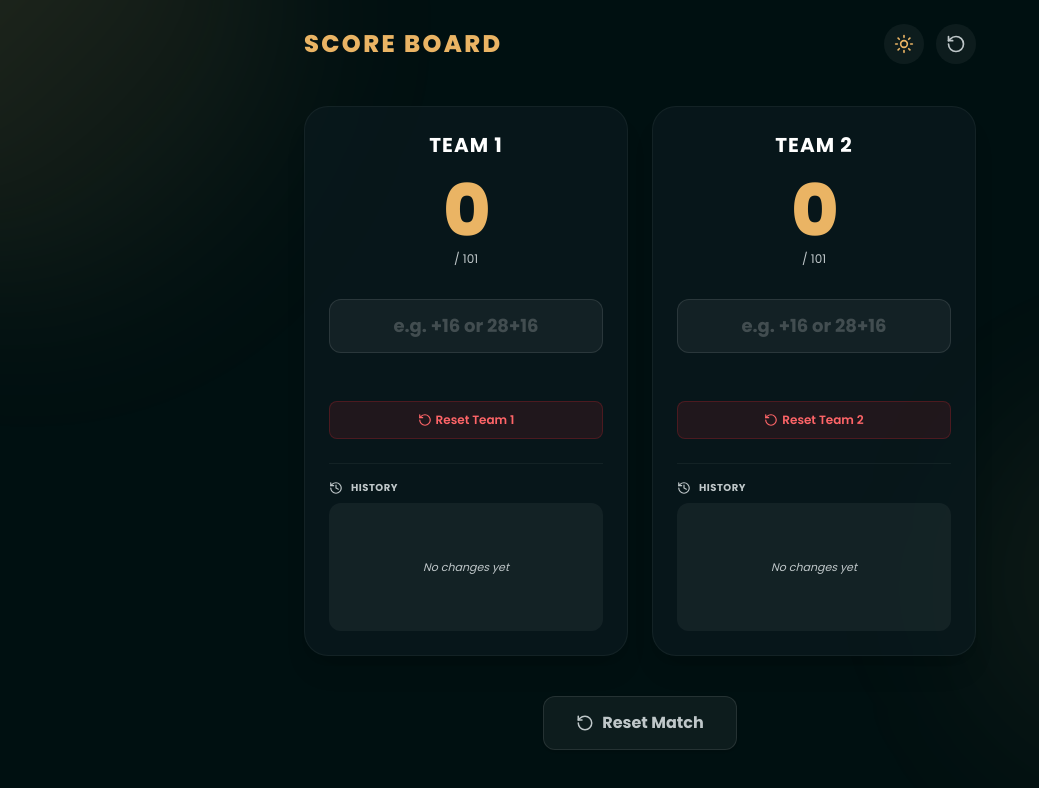
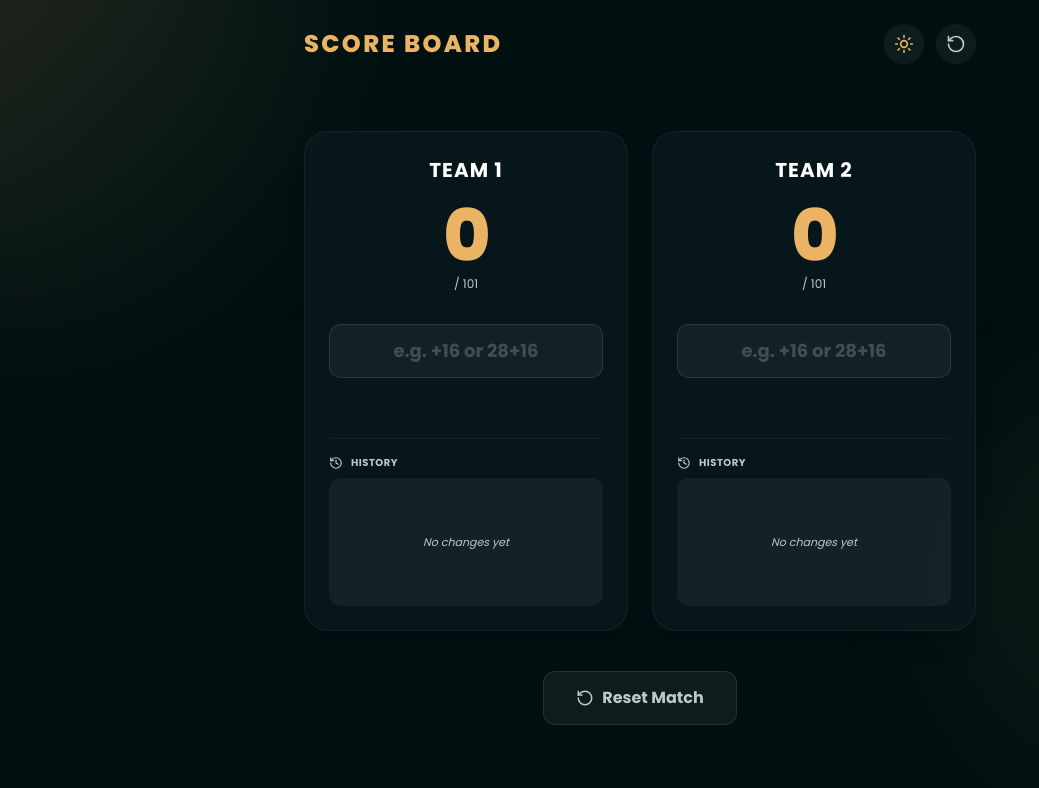
Before and after one commit to MohamudDev/my-web, a Next.js app: page / in a window 1280 px wide. Shown: the top 788 px of the page, without its empty margins (0-1039 px from the left). Built offline with nearby package versions, Linux system fonts and the light colour scheme.

Commit message:
remove individual team reset buttons keeping only global reset match

```diff
--- a/src/app/page.js
+++ b/src/app/page.js
@@ -86,19 +86,6 @@ export default function Home() {
     const res = evaluateExpression(inputVal, currentScore);
     if (res === null) return null;
     return Math.min(101, Math.max(0, res));
-  };
-
-  // Reset a specific team
-  const handleResetTeam = (team) => {
-    if (team === 1) {
-      setTeam1Score(0);
-      setHistory1([]);
-      setInput1("");
-    } else {
-      setTeam2Score(0);
-      setHistory2([]);
-      setInput2("");
-    }
   };
 
   // Reset all
@@ -207,15 +194,6 @@ export default function Home() {
                   </span>
                 )}
               </div>
-
-              {/* Reset button */}
-              <button
-                onClick={() => handleResetTeam(1)}
-                className="w-full py-2.5 text-xs font-semibold rounded-lg transition-all bg-red-500/10 hover:bg-red-500/20 text-red-400 border border-red-500/20 flex items-center justify-center gap-1"
-              >
-                <RotateCcw size={14} />
-                <span>Reset Team 1</span>
-              </button>
             </div>
 
             {/* History List */}
@@ -291,15 +269,6 @@ export default function Home() {
                   </span>
                 )}
               </div>
-
-              {/* Reset button */}
-              <button
-                onClick={() => handleResetTeam(2)}
-                className="w-full py-2.5 text-xs font-semibold rounded-lg transition-all bg-red-500/10 hover:bg-red-500/20 text-red-400 border border-red-500/20 flex items-center justify-center gap-1"
-              >
-                <RotateCcw size={14} />
-                <span>Reset Team 2</span>
-              </button>
             </div>
 
             {/* History List */}
```
